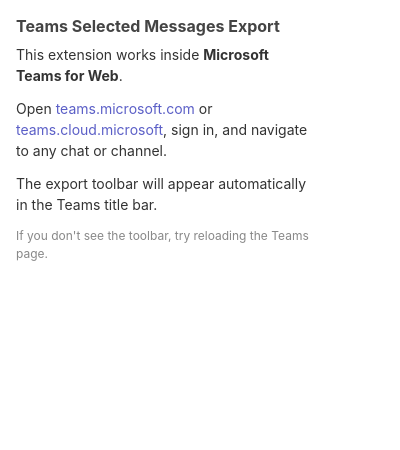
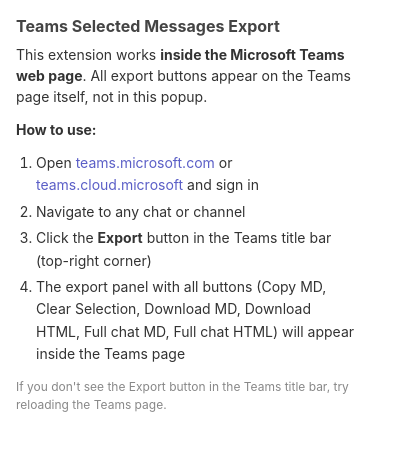
Before and after one commit to Maxim-Mazurok/teams-selected-messages-export, a browser extension: page extension-src/popup.html in a window 400 px wide. Drawn offline with Linux system fonts and the light colour scheme.

Commit message:
Ⓜ fix: improve popup.html to explain in-page toolbar buttons

```diff
--- a/extension-src/popup.html
+++ b/extension-src/popup.html
@@ -4,7 +4,7 @@
   <meta charset="UTF-8">
   <style>
     body {
-      width: 300px;
+      width: 340px;
       padding: 16px;
       margin: 0;
       font-family: -apple-system, BlinkMacSystemFont, "Segoe UI", Roboto, sans-serif;
@@ -28,6 +28,14 @@
     a:hover {
       text-decoration: underline;
     }
+    .steps {
+      margin: 0 0 12px;
+      padding-left: 20px;
+      line-height: 1.6;
+    }
+    .steps li {
+      margin-bottom: 4px;
+    }
     .note {
       font-size: 12px;
       color: #888;
@@ -36,9 +44,14 @@
 </head>
 <body>
   <h2>Teams Selected Messages Export</h2>
-  <p>This extension works inside <strong>Microsoft Teams for Web</strong>.</p>
-  <p>Open <a href="https://teams.microsoft.com" target="_blank" rel="noopener">teams.microsoft.com</a> or <a href="https://teams.cloud.microsoft" target="_blank" rel="noopener">teams.cloud.microsoft</a>, sign in, and navigate to any chat or channel.</p>
-  <p>The export toolbar will appear automatically in the Teams title bar.</p>
-  <p class="note">If you don't see the toolbar, try reloading the Teams page.</p>
+  <p>This extension works <strong>inside the Microsoft Teams web page</strong>. All export buttons appear on the Teams page itself, not in this popup.</p>
+  <p><strong>How to use:</strong></p>
+  <ol class="steps">
+    <li>Open <a href="https://teams.microsoft.com" target="_blank" rel="noopener">teams.microsoft.com</a> or <a href="https://teams.cloud.microsoft" target="_blank" rel="noopener">teams.cloud.microsoft</a> and sign in</li>
+    <li>Navigate to any chat or channel</li>
+    <li>Click the <strong>Export</strong> button in the Teams title bar (top-right corner)</li>
+    <li>The export panel with all buttons (Copy MD, Clear Selection, Download MD, Download HTML, Full chat MD, Full chat HTML) will appear inside the Teams page</li>
+  </ol>
+  <p class="note">If you don't see the Export button in the Teams title bar, try reloading the Teams page.</p>
 </body>
 </html>
```
